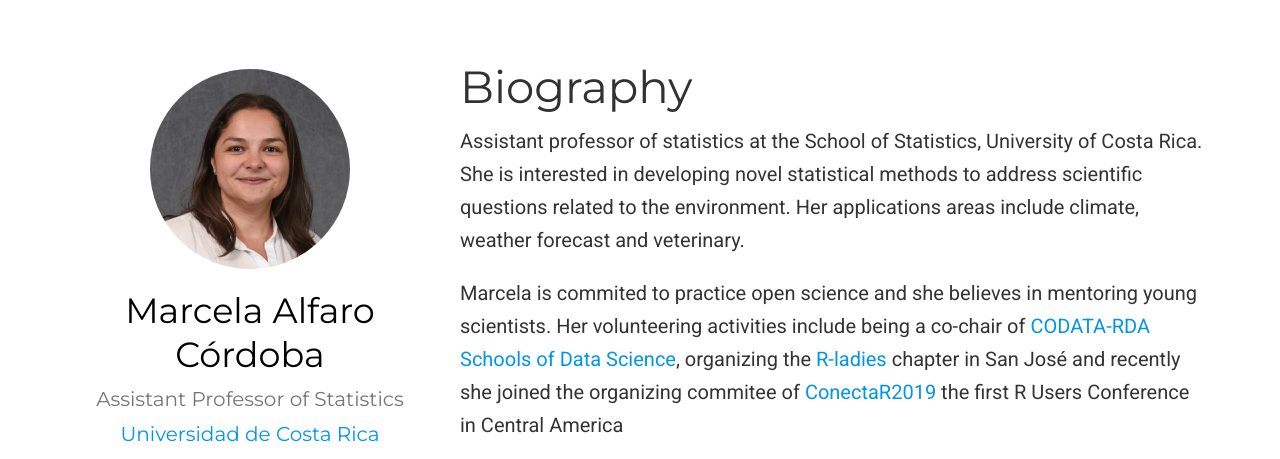
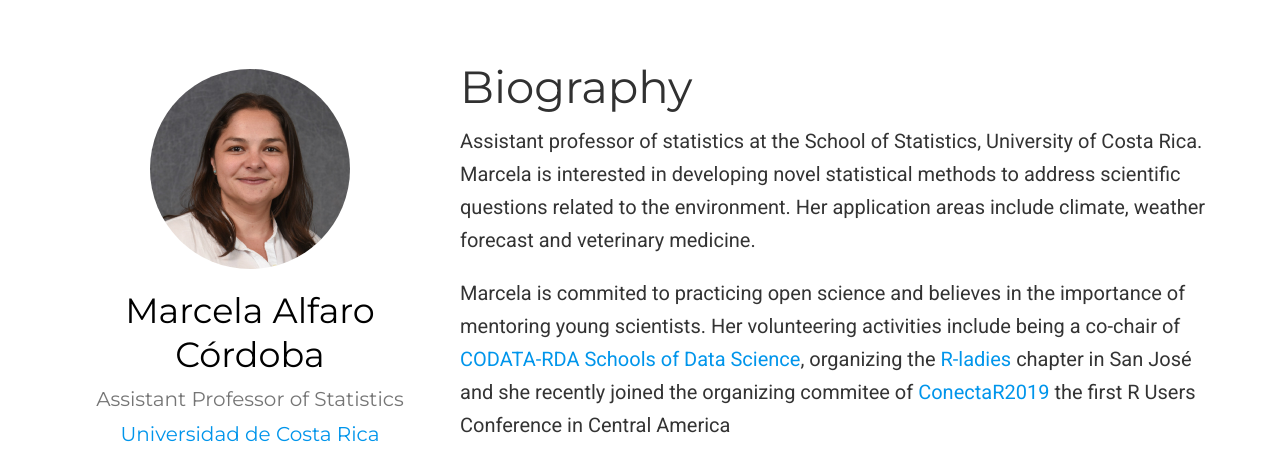
Before and after one commit to malfaro2/malfaro2.github.io, a plain HTML site: page index.html in a window 1280 px wide. Shown: the part 82-541 px from the top of the page. Drawn offline with nearby package versions, Linux system fonts and the light colour scheme; some packages are replaced by stand-ins of ours; some icons are missing.

Commit message:
minor fixes

```diff
--- a/index.html
+++ b/index.html
@@ -327,9 +327,17 @@
 
 <h1 id="biography">Biography</h1>
 
-<p>Assistant professor of statistics at the School of Statistics, University of Costa Rica. She is interested in developing novel statistical methods to address scientific questions related to the environment. Her applications areas include climate, weather forecast and veterinary.</p>
+<p>Assistant professor of statistics at the School of Statistics, University of Costa Rica.
+  Marcela is interested in developing novel statistical methods to address scientific questions related to the environment.
+  Her application areas include climate, weather forecast and veterinary medicine.</p>
 
-<p>Marcela is commited to practice open science and she believes in mentoring young scientists. Her volunteering activities include being a co-chair of <a href="http://www.codata.org/working-groups/research-data-science-summer-schools" target="_blank">CODATA-RDA Schools of Data Science</a>, organizing the <a href="https://www.meetup.com/rladies-san-jose" target="_blank">R-ladies</a> chapter in San José and recently she joined the organizing commitee of <a href="http://www.conectar2019.org/" target="_blank">ConectaR2019</a> the first R Users Conference in Central America</p>
+<p>Marcela is commited to practicing open science and believes in the importance of mentoring young scientists.
+  Her volunteering activities include being a co-chair of
+  <a href="http://www.codata.org/working-groups/research-data-science-summer-schools" target="_blank">CODATA-RDA
+    Schools of Data Science</a>, organizing
+  the <a href="https://www.meetup.com/rladies-san-jose" target="_blank">R-ladies</a> chapter in San José and she recently
+  joined the organizing commitee of <a href="http://www.conectar2019.org/" target="_blank">ConectaR2019</a> the first R
+  Users Conference in Central America</p>
 
 
     <div class="row">
```
